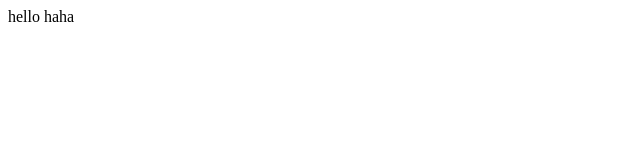
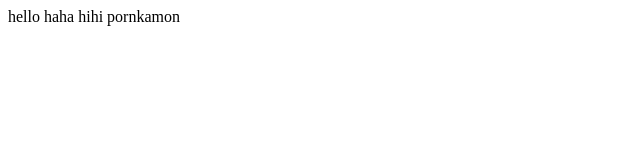
Before and after one commit to pornkamon040/Web, a plain HTML site: page index.html in a window 1280 px wide. Shown: the whole page, without its empty margins (0-640 px from the left). Drawn offline with Linux system fonts and the light colour scheme.

Commit message:
pornkamon

```diff
--- a/index.html
+++ b/index.html
@@ -7,6 +7,6 @@
     <title>Document</title>
 </head>
 <body>
-    hello haha
+    hello haha hihi pornkamon
 </body>
 </html>
```
